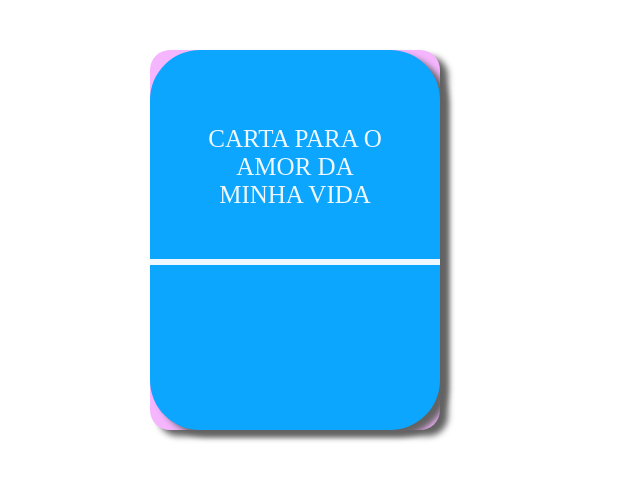
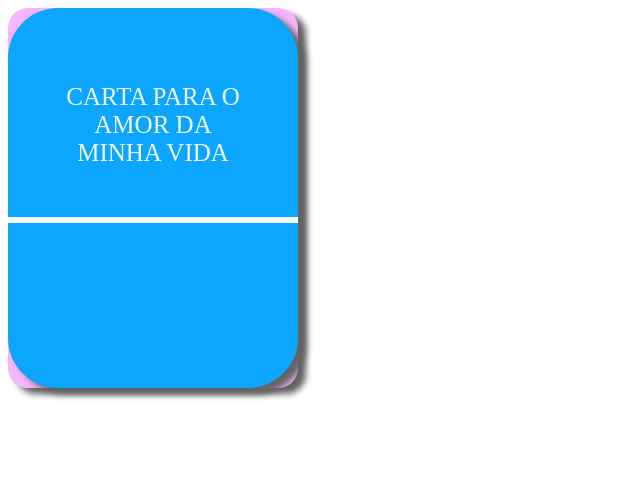
Before and after one commit to MateusProDev/carta, a plain HTML site: page index.html in a window 1280 px wide. Shown: the whole page, without its empty margins (0-640 px from the left). Drawn offline with Linux system fonts and the light colour scheme.

Commit message:
Update style.css

```diff
--- a/style.css
+++ b/style.css
@@ -1,8 +1,3 @@
-body {
-    margin-top: 50px;
-    margin-left: 150px;
-}
-
 .box {
     background-color: rgb(246, 181, 255);
     width: 250px;
```
